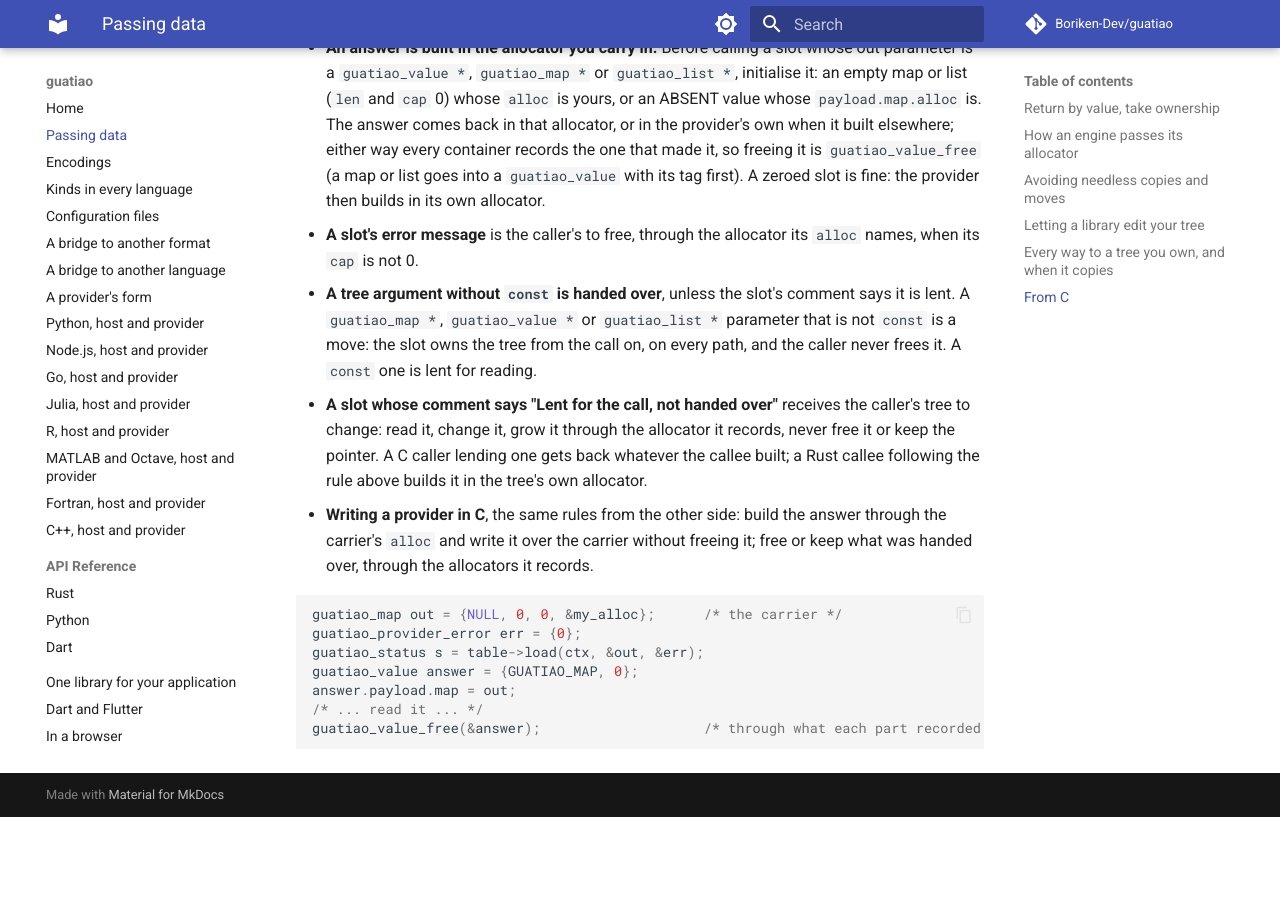
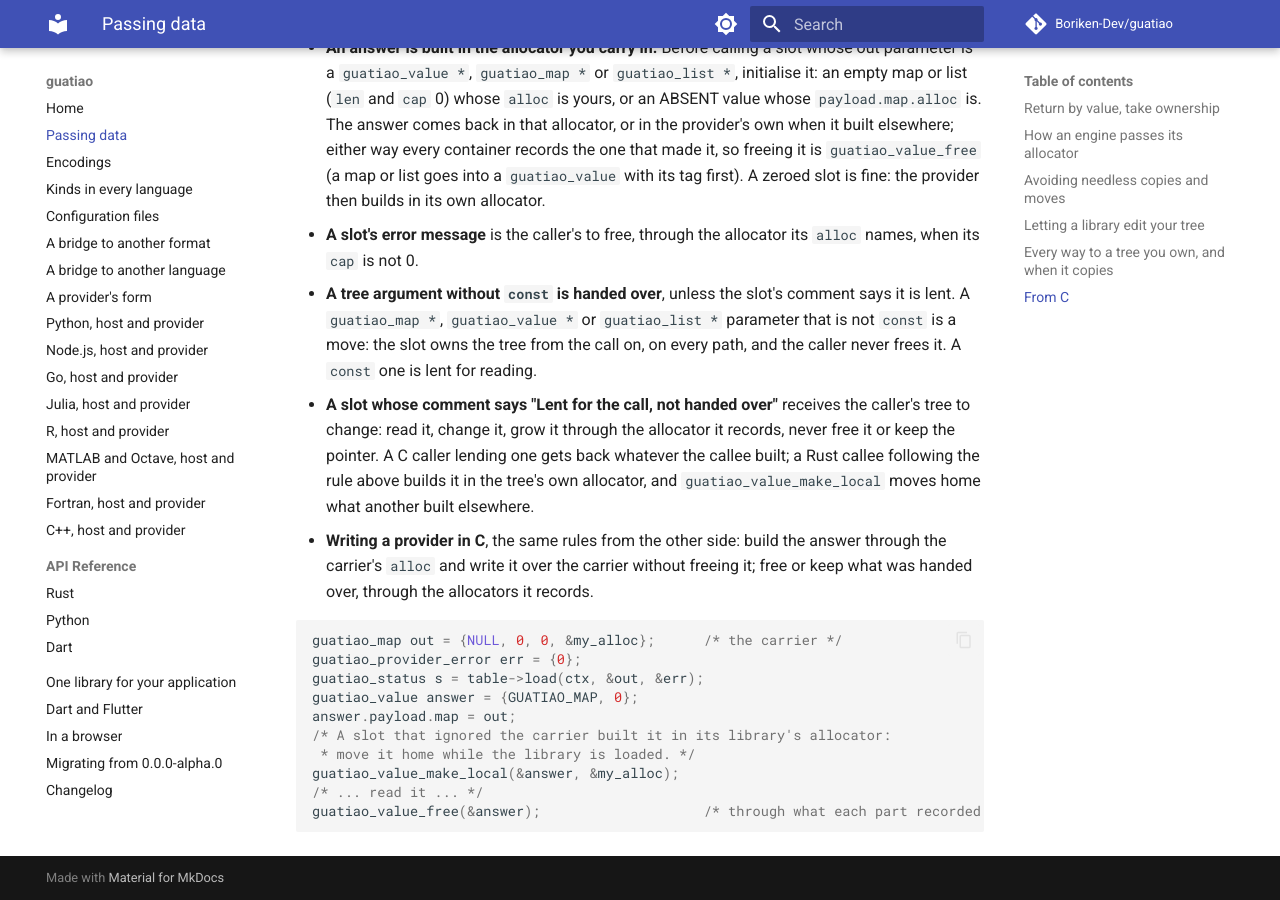
Before and after one commit to Boriken-Dev/guatiao, an MkDocs documentation site: the page built from docs/ownership.md, in a window 1280 px wide and 900 px high, scrolled down 7134 px. Built offline with MkDocs 1.6.1 and Material for MkDocs 9.7.7, drawn with Linux system fonts in a browser that asks for light colours; comment, search, counter and statistics services are not loaded; before the commit the page ends 7951 px from its top, so only the background shows below that.

Commit message:
docs: guatiao_value_make_local in the C caller's rules, and where a moved map lives

````diff
--- a/docs/ownership.md
+++ b/docs/ownership.md
@@ -331,7 +331,8 @@
   receives the caller's tree to change: read it, change it, grow it
   through the allocator it records, never free it or keep the pointer. A
   C caller lending one gets back whatever the callee built; a Rust callee
-  following the rule above builds it in the tree's own allocator.
+  following the rule above builds it in the tree's own allocator, and
+  `guatiao_value_make_local` moves home what another built elsewhere.
 - **Writing a provider in C**, the same rules from the other side: build
   the answer through the carrier's `alloc` and write it over the carrier
   without freeing it; free or keep what was handed over, through the
@@ -343,6 +344,9 @@
 guatiao_status s = table->load(ctx, &out, &err);
 guatiao_value answer = {GUATIAO_MAP, 0};
 answer.payload.map = out;
+/* A slot that ignored the carrier built it in its library's allocator:
+ * move it home while the library is loaded. */
+guatiao_value_make_local(&answer, &my_alloc);
 /* ... read it ... */
 guatiao_value_free(&answer);                    /* through what each part recorded */
 ```
````
Also changed, not shown: crates/guatiao/AGENTS.md (+6 -0 lines), 9 other files.
